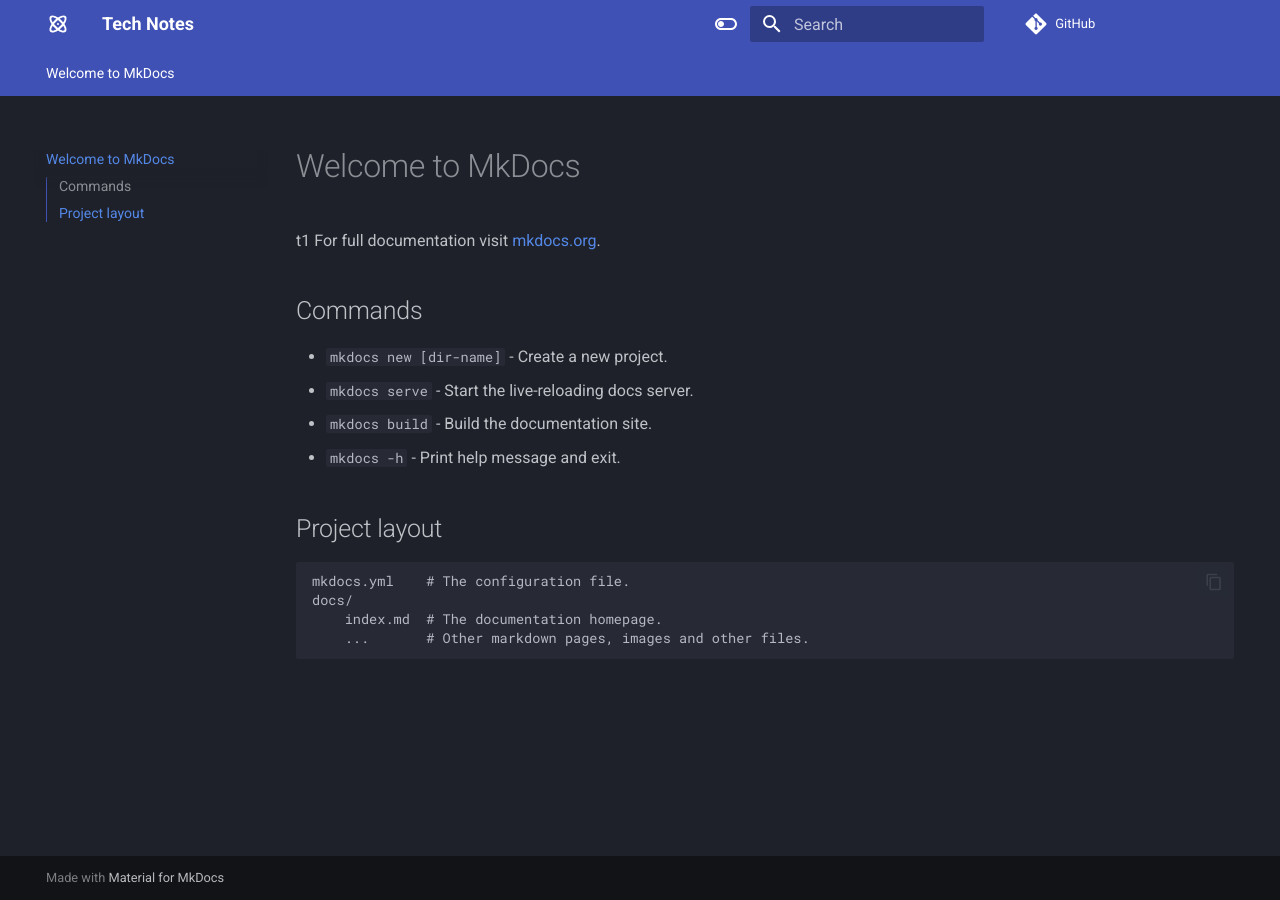
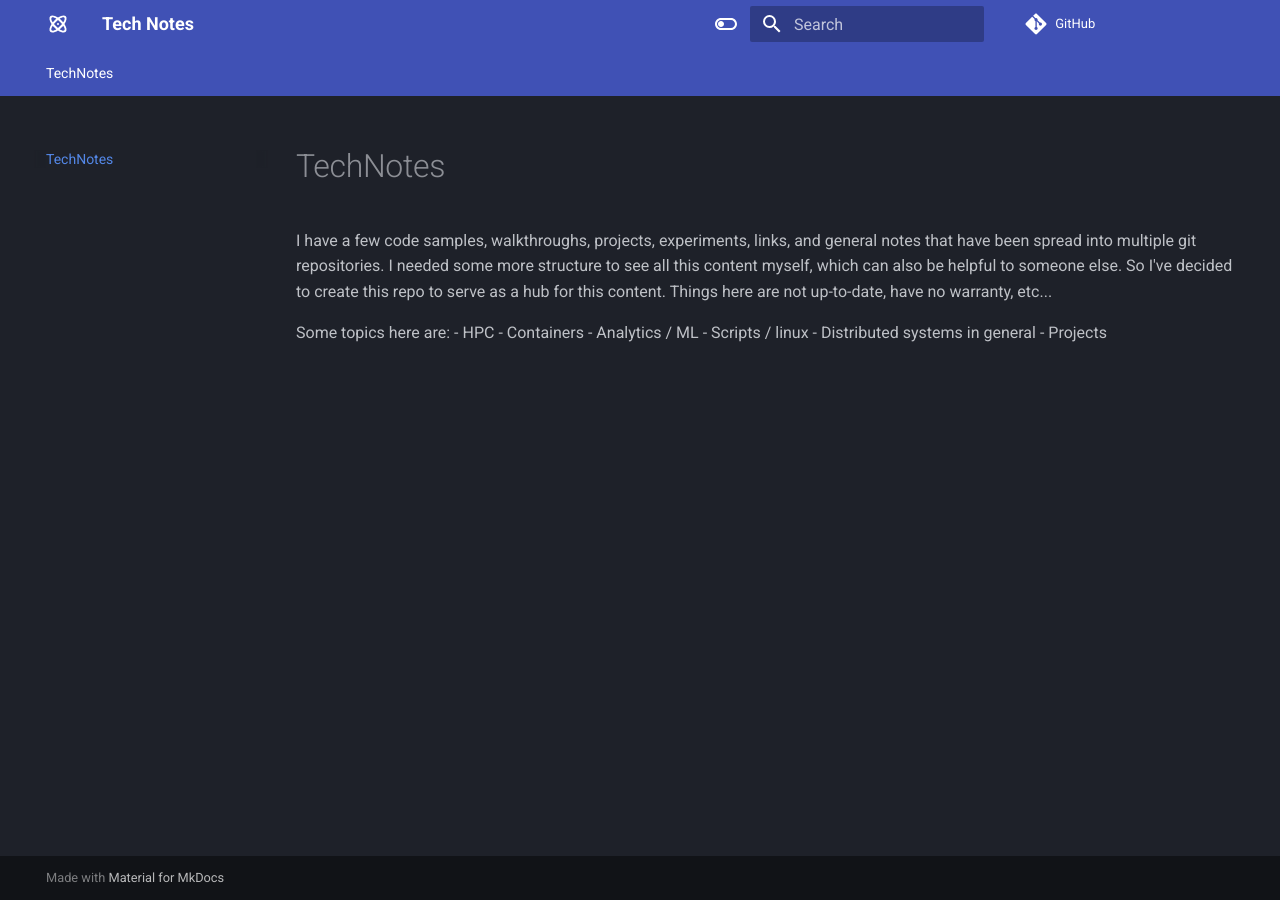
Before and after one commit to marconetto/technotes, an MkDocs documentation site: the page built from docs/index.md, in a window 1280 px wide. Built offline with MkDocs 1.6.1 and Material for MkDocs 9.7.7, drawn with Linux system fonts in a browser that asks for light colours; comment, search, counter and statistics services are not loaded.

Commit message:
add initial welcome content

```diff
--- a/docs/index.md
+++ b/docs/index.md
@@ -1,17 +1,15 @@
-# Welcome to MkDocs
+# TechNotes
 
-t1 For full documentation visit [mkdocs.org](https://www.mkdocs.org).
+I have a few code samples, walkthroughs, projects, experiments, links, and
+general notes that have been spread into multiple git repositories. I needed
+some more structure to see all this content myself, which can also be helpful to
+someone else. So I've decided to create this repo to serve as a hub for this
+content. Things here are not up-to-date, have no warranty, etc...
 
-## Commands
-
-* `mkdocs new [dir-name]` - Create a new project.
-* `mkdocs serve` - Start the live-reloading docs server.
-* `mkdocs build` - Build the documentation site.
-* `mkdocs -h` - Print help message and exit.
-
-## Project layout
-
-    mkdocs.yml    # The configuration file.
-    docs/
-        index.md  # The documentation homepage.
-        ...       # Other markdown pages, images and other files.
+Some topics here are:
+- HPC
+- Containers
+- Analytics / ML
+- Scripts / linux
+- Distributed systems in general
+- Projects
```
